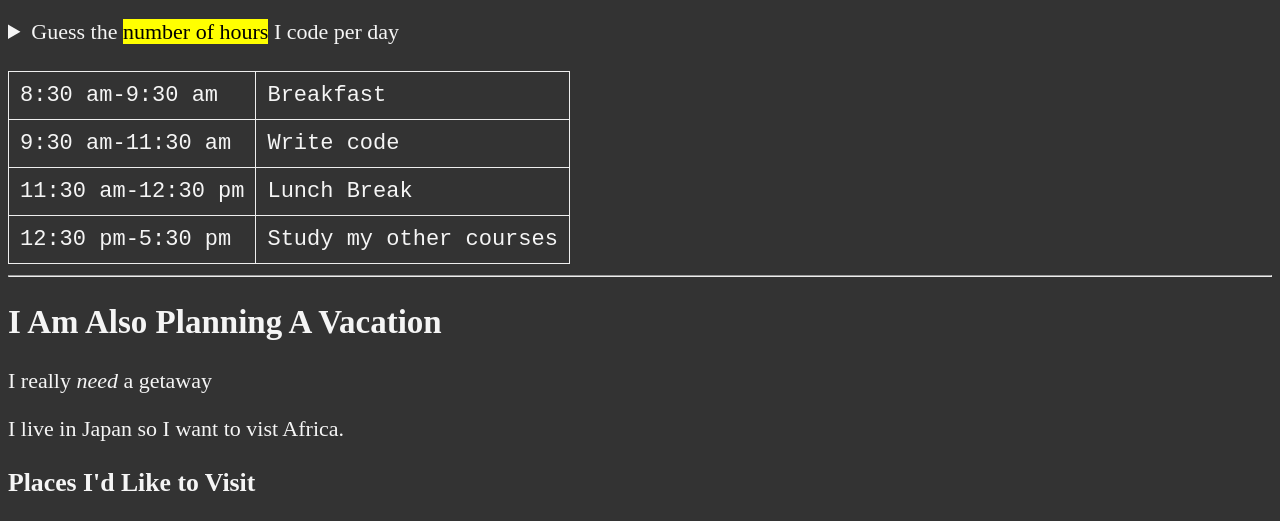
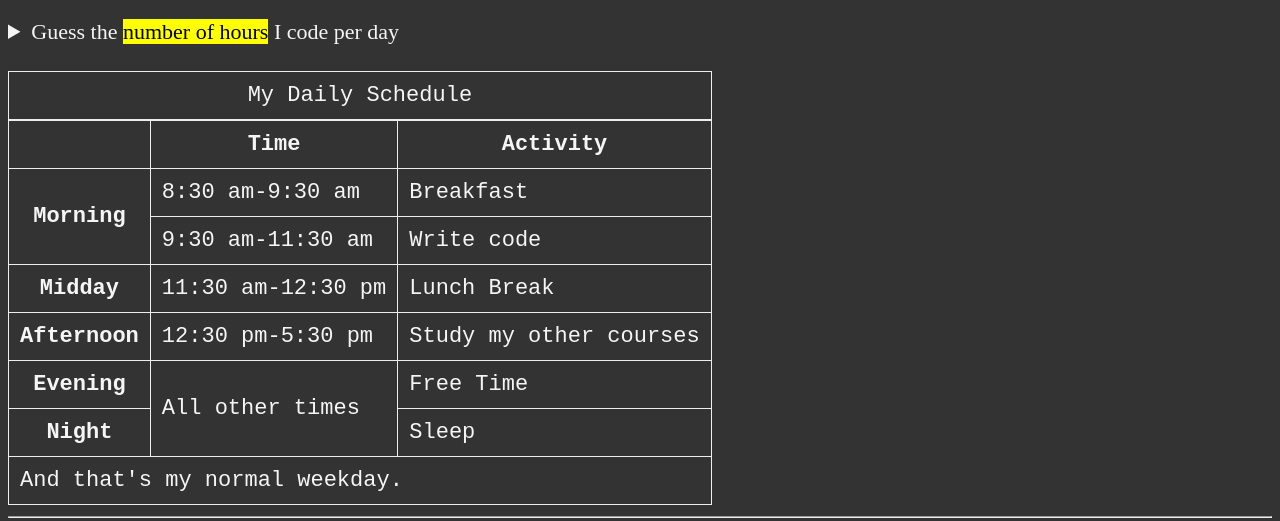
Before and after one commit to Wesley-John/freeCodeCamp-course-project, a plain HTML site: page index.html in a window 1280 px wide. Shown: the part 951-1472 px from the top of the page. Drawn offline with Linux system fonts and the light colour scheme.

Commit message:
Add semantics to the table. Create table headings.

```diff
--- a/index.html
+++ b/index.html
@@ -66,7 +66,17 @@
                     </aside>
                     <br>
                     <table>
+                        <caption>My Daily Schedule</caption>
+                        <thead>
                             <tr>
+                                <th>&nbsp;</th>
+                                <th scope="col">Time</th>
+                                <th scope="col">Activity</th>
+                            </tr>
+                        </thead>
+                        <tbody>
+                            <tr>
+                                <th scope="row" rowspan="2">Morning</th>
                                 <td>
                                     <time datetime="08:30">8:30 am</time>-<time datetime="09:30">9:30 am</time>
                                 </td>
@@ -79,17 +89,36 @@
                                 <td>Write code</td>
                             </tr>
                             <tr>
+                                <th scope="row">Midday</th>
                                 <td>
                                     <time datetime="11:30">11:30 am</time>-<time datetime="12:30">12:30 pm</time>
                                 </td>
                                 <td>Lunch Break</td>
                             </tr>
                             <tr>
+                                <th scope="row">Afternoon</th>
                                 <td>
                                     <time datetime="12:30">12:30 pm</time>-<time datetime="17:30">5:30 pm</time>
                                 </td>
                                 <td>Study my other courses</td>
                             </tr>
+                            <tr>
+                                <th scope="row">Evening</th>
+                                <td rowspan="2">All other times</td>
+                                <td>Free Time</td>
+                            </tr>
+                            <tr>
+                                <th scope="row">Night</th>
+                                <td>Sleep</td>
+                            </tr>
+                        </tbody>
+                        <tfoot>
+                            <tr>
+                                <td colspan="3">And that's my normal weekday.</td>
+                            </tr>
+                        </tfoot>
+
+
                     </table>
                 </section>
             </article>
```
Lines whose indentation alone changed are shown as unchanged.
